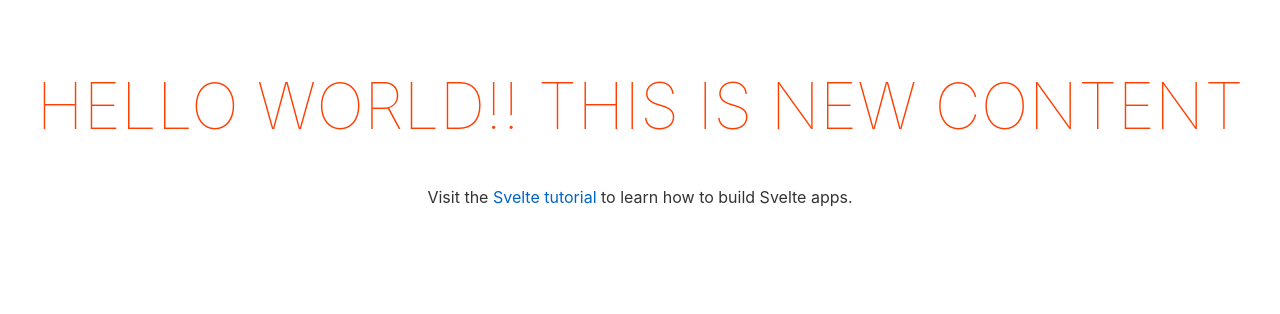
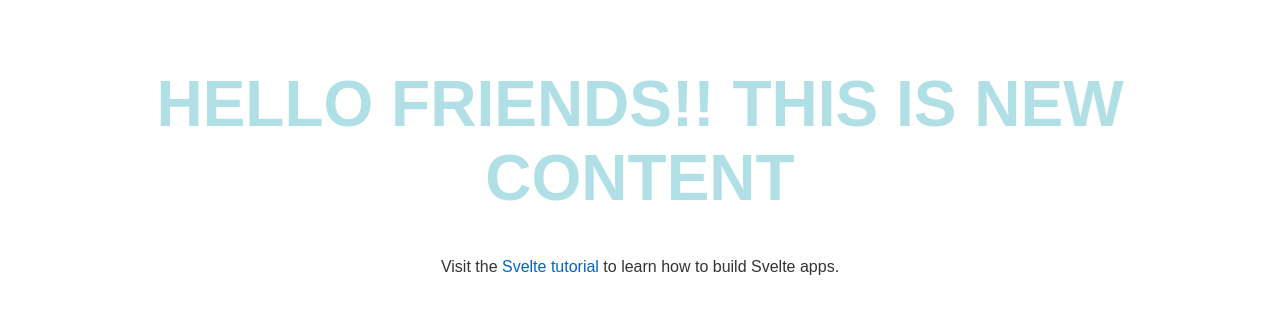
Before and after one commit to Wattenberger/testing-svelte, a Svelte app: page / in a window 1280 px wide. Shown: the top 314 px of the page. Built offline with nearby package versions, Linux system fonts and the light colour scheme.

Commit message:
Automatic update

```diff
--- a/src/App.svelte
+++ b/src/App.svelte
@@ -13,13 +13,14 @@
 		padding: 1em;
 		max-width: 240px;
 		margin: 0 auto;
+        font-family: sans-serif;
 	}
 
 	h1 {
-		color: #ff3e00;
+		color: powderblue;
 		text-transform: uppercase;
 		font-size: 4em;
-		font-weight: 100;
+		font-weight: 900;
 	}
 
 	@media (min-width: 640px) {
--- a/src/main.js
+++ b/src/main.js
@@ -3,7 +3,7 @@ import App from './App.svelte';
 const app = new App({
 	target: document.body,
 	props: {
-		name: 'world'
+		name: 'friends'
 	}
 });
 
```
